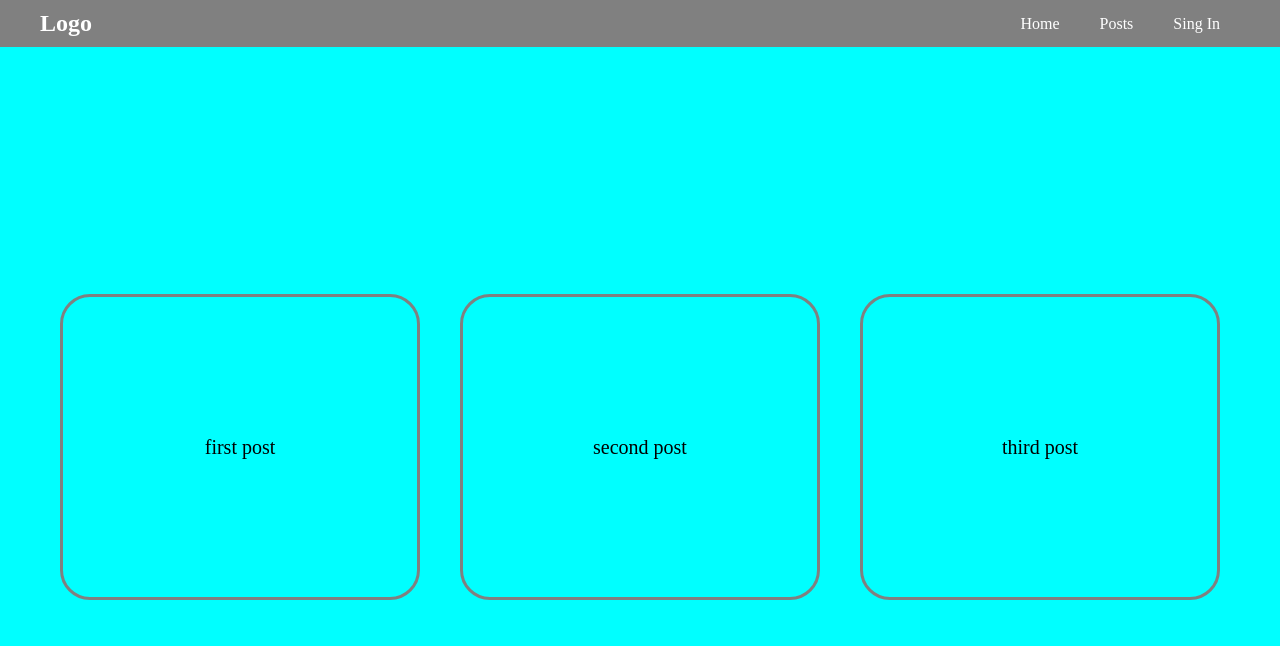
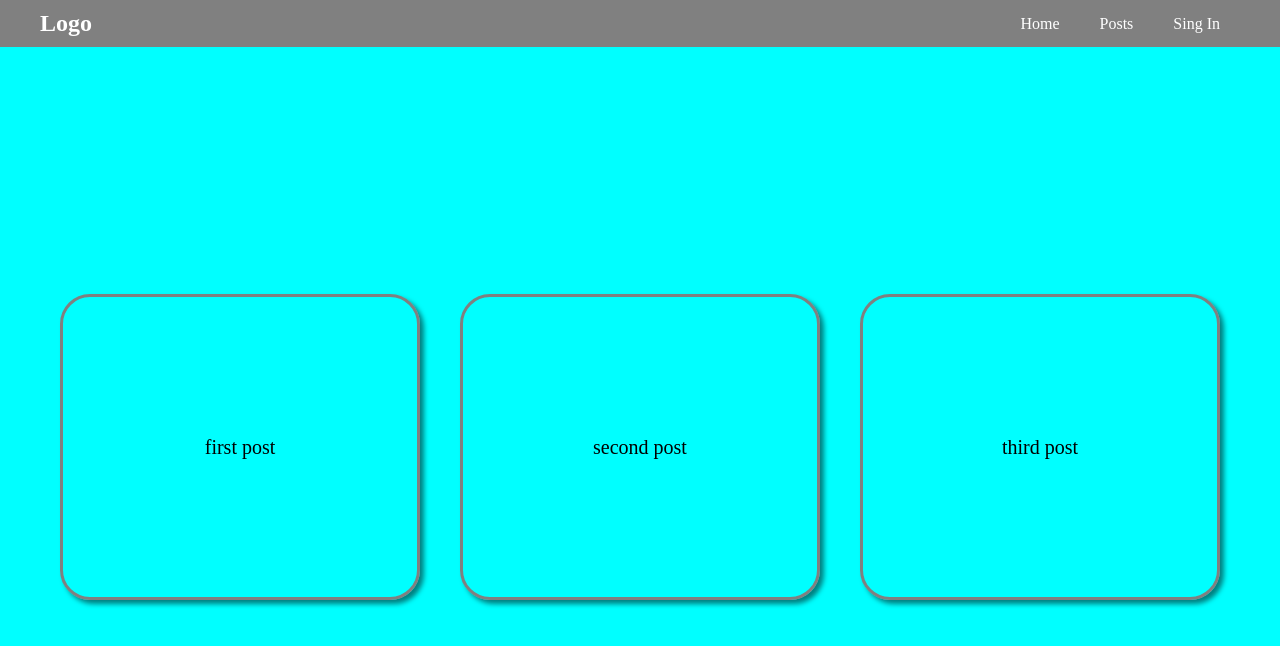
Before and after one commit to AungNaing-Brian/spa-react, a React (Create React App) app: page / in a window 1280 px wide. Shown: the top 646 px of the page. Built offline with nearby package versions, Linux system fonts and the light colour scheme.

Commit message:
saveUpdate

```diff
--- a/src/components/Modal/index.css
+++ b/src/components/Modal/index.css
@@ -19,3 +19,11 @@
 .modal-component .modal h1{
     margin: 20px;
 }
+
+.modal-component .border-red{
+    margin: 4px solid red;
+}
+
+.modal-component .border-blue{
+    border: 4px solid blue;
+}
--- a/src/components/Postslist/index.js
+++ b/src/components/Postslist/index.js
@@ -1,10 +1,14 @@
 import React from 'react'
 import './index.css'
+import styles from './single_post.module.css';
+
 export default function Postslist({post}) {
   return (
 
       <div className='postlist container'>
-        {post.map(posts=>(<div className='single-post' key={posts.id}>{posts.title}</div>))}
+        {post.map(posts=>(
+          <div className={`single-post ${styles.card}`} key={posts.id}>{posts.title}</div>
+          ))}
     </div>
 
 
--- /dev/null
+++ b/src/components/Postslist/single_post.module.css
@@ -0,0 +1,5 @@
+.card{
+    border: 3px solid gray;
+    box-shadow: 4px 4px 5px rgba(0, 0, 0, 0.5);
+    border-radius: 20px;
+}
```
